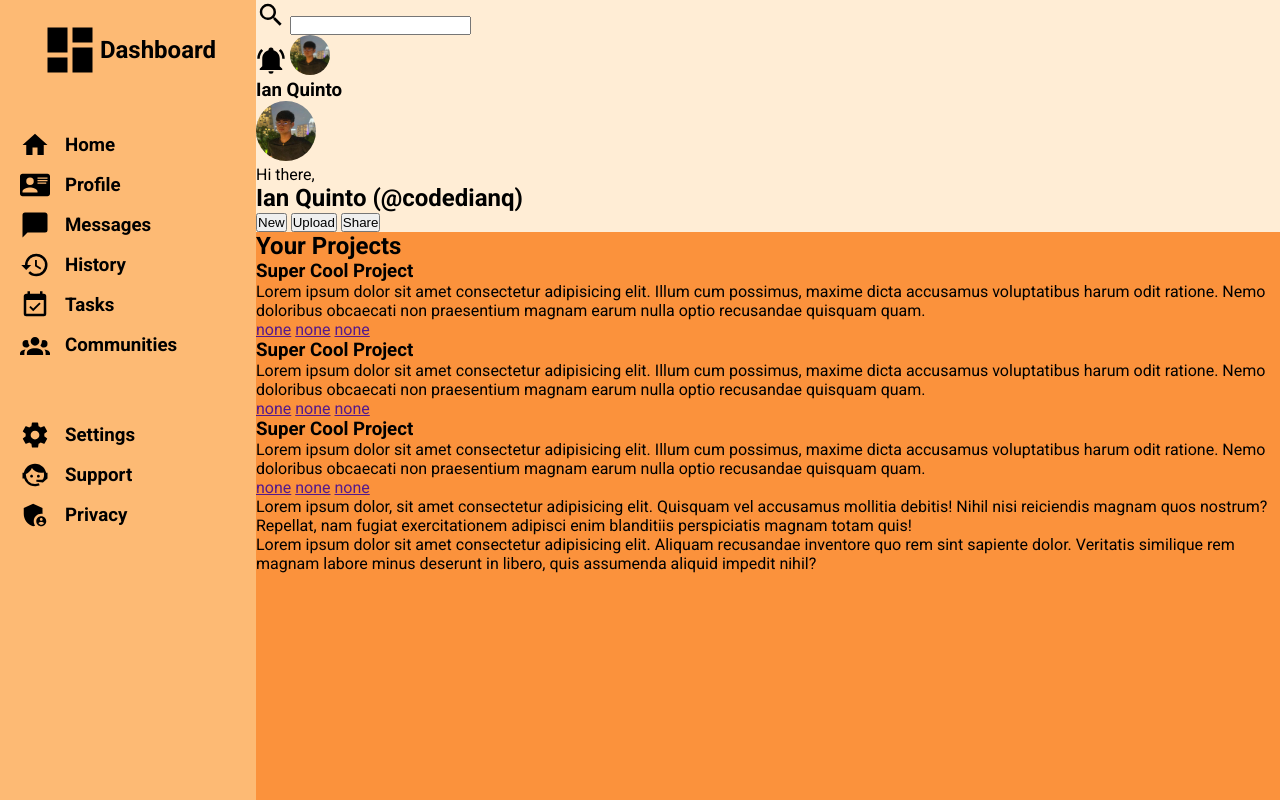
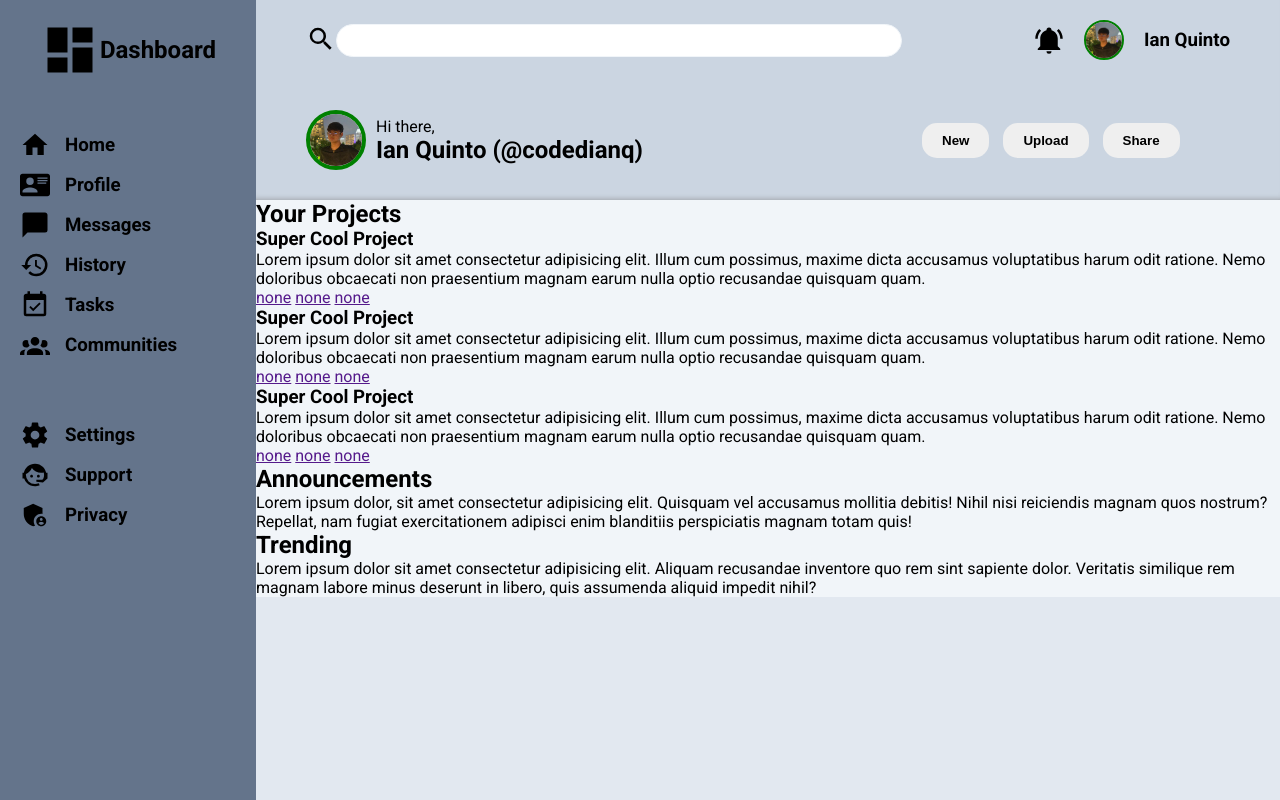
Before and after one commit to codedianq/dash-board, a plain HTML site: page index.html in a window 1280 px wide. Shown: the top 800 px of the page. Drawn offline with Linux system fonts and the light colour scheme.

Commit message:
Add grid and flex on header. Also style it

```diff
--- a/index.html
+++ b/index.html
@@ -76,8 +76,11 @@
             <div class="bottom-header">
                 <div class="mini-profile-2">
                     <img src="./img/self.jpeg" alt="">
-                    <p>Hi there,</p>
-                    <h2>Ian Quinto (@codedianq)</h2>
+                    <div class="greetings">
+                        <p>Hi there,</p>
+                        <h2>Ian Quinto (@codedianq)</h2>
+                    </div>
+
                 </div>
 
                 <div class="bottom-header-btn">
@@ -119,10 +122,12 @@
             </div>
 
             <div class="announcements">
+                <h2>Announcements</h2>
                 <div class="notice">Lorem ipsum dolor, sit amet consectetur adipisicing elit. Quisquam vel accusamus mollitia debitis! Nihil nisi reiciendis magnam quos nostrum? Repellat, nam fugiat exercitationem adipisci enim blanditiis perspiciatis magnam totam quis!</div>
             </div>
 
             <div class="trending">
+                <h2>Trending</h2>
                 <div class="user">Lorem ipsum dolor sit amet consectetur adipisicing elit. Aliquam recusandae inventore quo rem sint sapiente dolor. Veritatis similique rem magnam labore minus deserunt in libero, quis assumenda aliquid impedit nihil?</div>
             </div>
         </div>
--- a/style.css
+++ b/style.css
@@ -23,12 +23,14 @@ svg {
     height: 40px;
     width: 40px;
     border-radius: 20px;
+    border: 2px solid green;
 }
 
 .mini-profile-2 img {
     height: 60px;
     width: 60px;
     border-radius: 30px;
+    border: 4px solid green;
 }
 
 .menu-items svg,
@@ -39,15 +41,27 @@ svg {
 
 /* for visualization only */
 .sidebar {
-    background-color: #fdba74;
+    background-color: #64748b;
 }
 
 .header {
-    background-color: #ffedd5;
+    background-color: #cbd5e1;
 }
 
 .main-content {
-    background-color: #fb923c;
+    background-color: #e2e8f0;
+}
+
+.projects {
+    background-color: #f1f5f9;
+}
+
+.announcements {
+    background-color: #f1f5f9;
+}
+
+.trending {
+    background-color: #f1f5f9;
 }
 
 /* grid that will divide the 3 sections */
@@ -57,7 +71,7 @@ svg {
     grid-template-rows: 1fr 4fr;
 }
 
-/* for side bar */
+/* for side bar section */
 .sidebar {
     grid-column: 1 / 2;
     grid-row: 1 / 4;
@@ -81,3 +95,59 @@ svg {
 .sidebar .menu-items:nth-child(7) {
     margin-bottom: 60px;
 }
+
+/* for header section */
+.header {
+    display: grid;
+    grid-template-rows: 1fr 2fr;
+    padding: 20px 50px 0;
+    box-shadow: 0 -6px 7px -7px grey inset;
+}
+
+.top-header {
+    display: grid;
+    grid-template-columns: 2fr 1fr;
+    justify-content: center;
+    align-items: center;
+    margin-bottom: 20px;
+}
+
+.top-header .mini-profile {
+    display: flex;
+    gap: 20px;
+    align-items: center;
+    justify-content: end;
+}
+
+.top-header .search {
+    display: flex;
+    margin-right: 20px;
+}
+
+.top-header input {
+    border: 1px solid #f1f5f9;
+    border-radius: 20px;
+    padding: 8px;
+    flex: auto;
+}
+
+.bottom-header {
+    display: grid;
+    grid-template-columns: 2fr 1fr;
+    align-items: center;
+}
+
+.bottom-header .mini-profile-2 {
+    display: flex;
+    gap: 10px;
+    align-items: center;
+}
+
+.bottom-header-btn button{
+    padding: 10px 20px;
+    border: none;
+    margin-right: 10px;
+    border-radius: 15px;
+    cursor: pointer;
+    font-weight: bold;
+}
```
